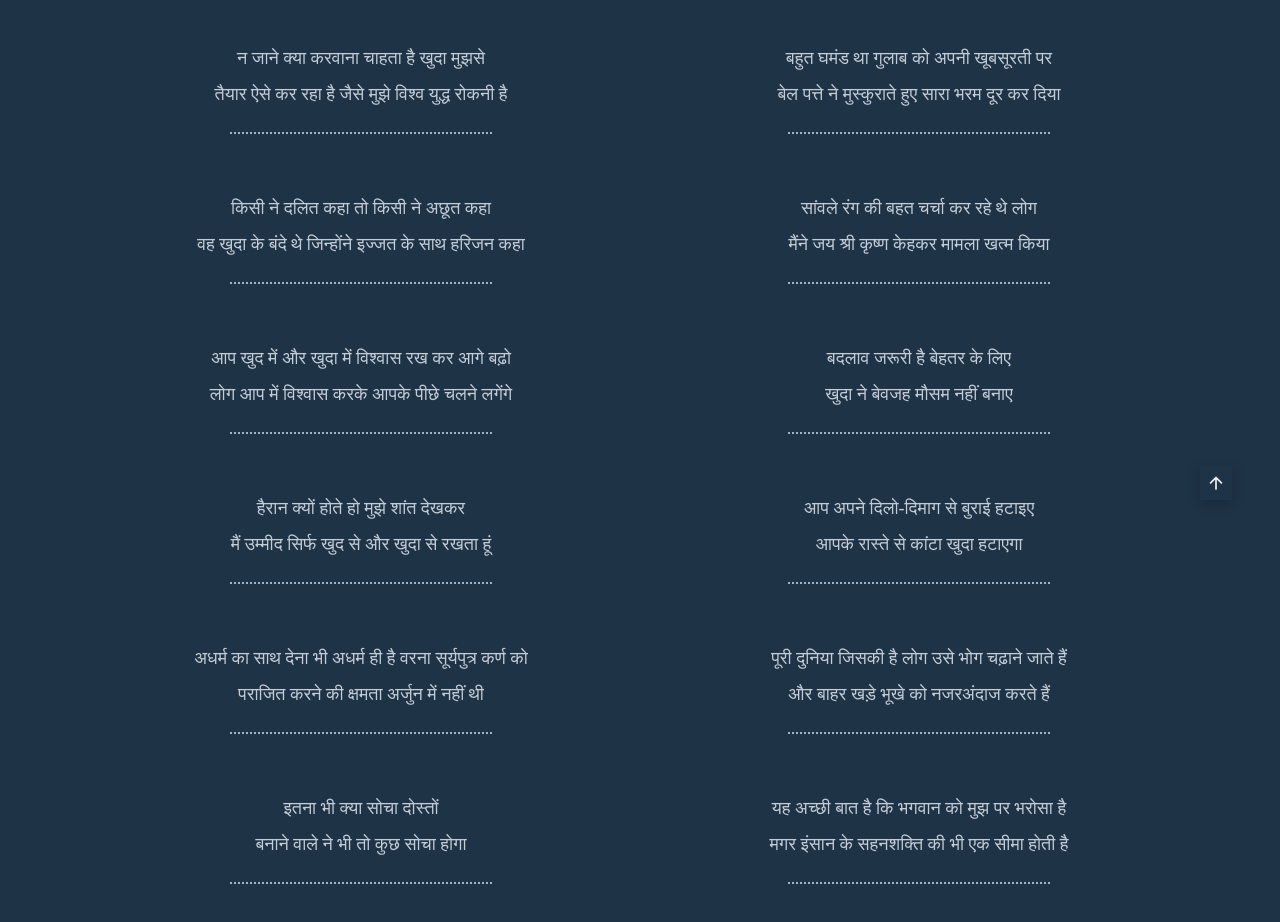
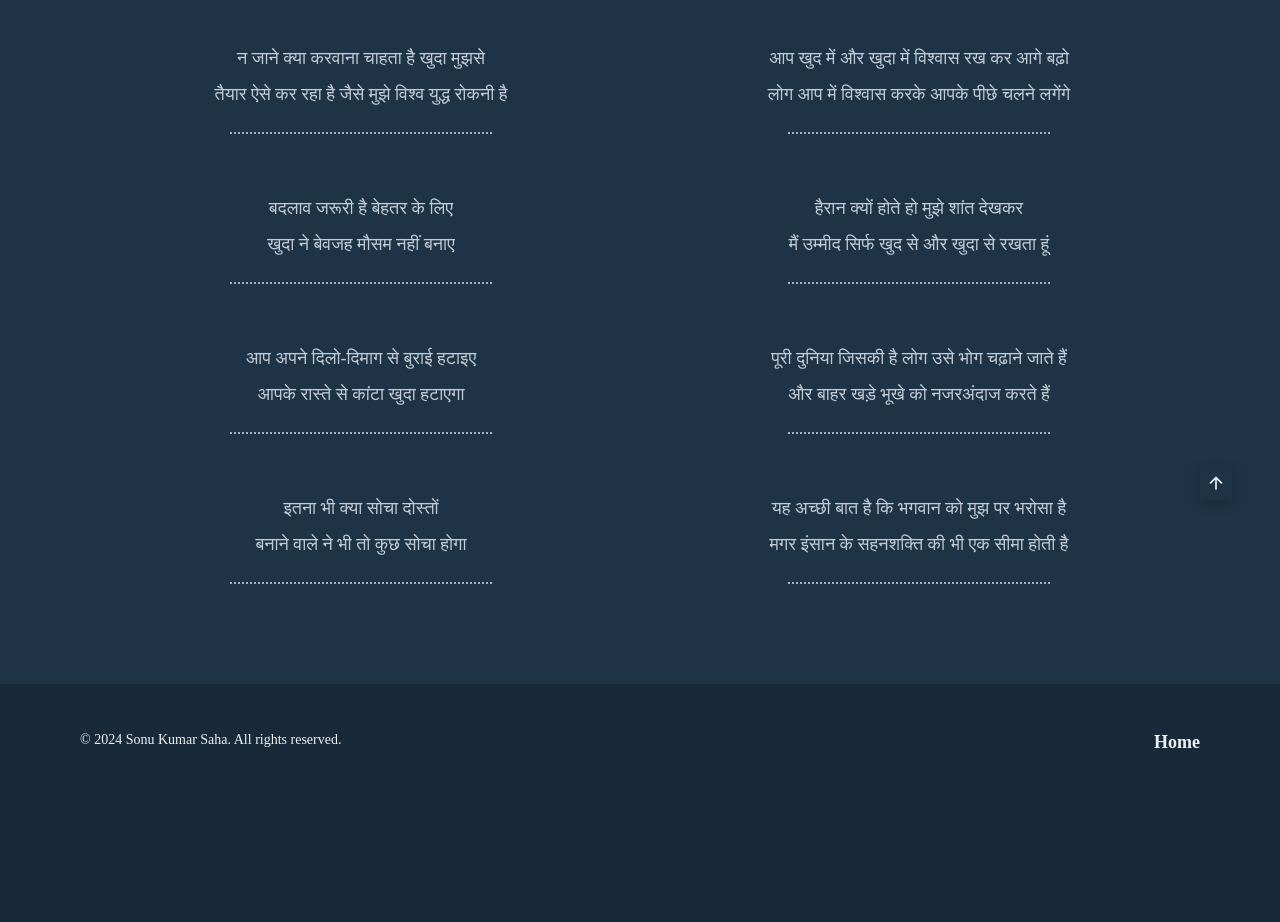
Before and after one commit to sonukumarsaha/pen, a plain HTML site: page Bhagwan.html in a window 1280 px wide. Shown: the part 700-1622 px from the top of the page. After the commit the page ends 1501 px from the top, so only its background shows below. Drawn offline with nearby package versions, Linux system fonts and the light colour scheme; a web font is replaced by a local one.

```diff
--- a/Bhagwan.html
+++ b/Bhagwan.html
@@ -128,31 +128,6 @@
             <hr class="dotted-hr">
          </article>
 
-         <article class="allquotes__card">
-            <p class="allquotes__description newline">
-               बहुत घमंड था गुलाब को अपनी खूबसूरती पर
-               बेल पत्ते ने मुस्कुराते हुए सारा भरम दूर कर दिया
-            </p>
-            <hr class="dotted-hr">
-         </article>
-
-
-         <article class="allquotes__card">
-            <p class="allquotes__description newline">
-               किसी ने दलित कहा तो किसी ने अछूत कहा
-               वह खुदा के बंदे थे जिन्होंने इज्जत के साथ हरिजन कहा
-            </p>
-            <hr class="dotted-hr">
-         </article>
-
-         <article>
-            <p class="allquotes__description newline">
-               सांवले रंग की बहत चर्चा कर रहे थे लोग
-               मैंने जय श्री कृष्ण केहकर मामला खत्म किया
-            </p>
-            <hr class="dotted-hr">
-         </article>
-
          <article>
             <p class="allquotes__description newline">
                आप खुद में और खुदा में विश्वास रख कर आगे बढ़ो
@@ -185,13 +160,6 @@
             <hr class="dotted-hr">
          </article>
 
-         <article>
-            <p class="allquotes__description newline">
-               अधर्म का साथ देना भी अधर्म ही है वरना सूर्यपुत्र कर्ण को
-               पराजित करने की क्षमता अर्जुन में नहीं थी
-            </p>
-            <hr class="dotted-hr">
-         </article>
 
          <article>
             <p class="allquotes__description newline">
```
Also changed, not shown: index.html (+14 -0 lines), assets/img/books/बाइबल की सात महान शिक्षाएँ JPG.jpg (added).
